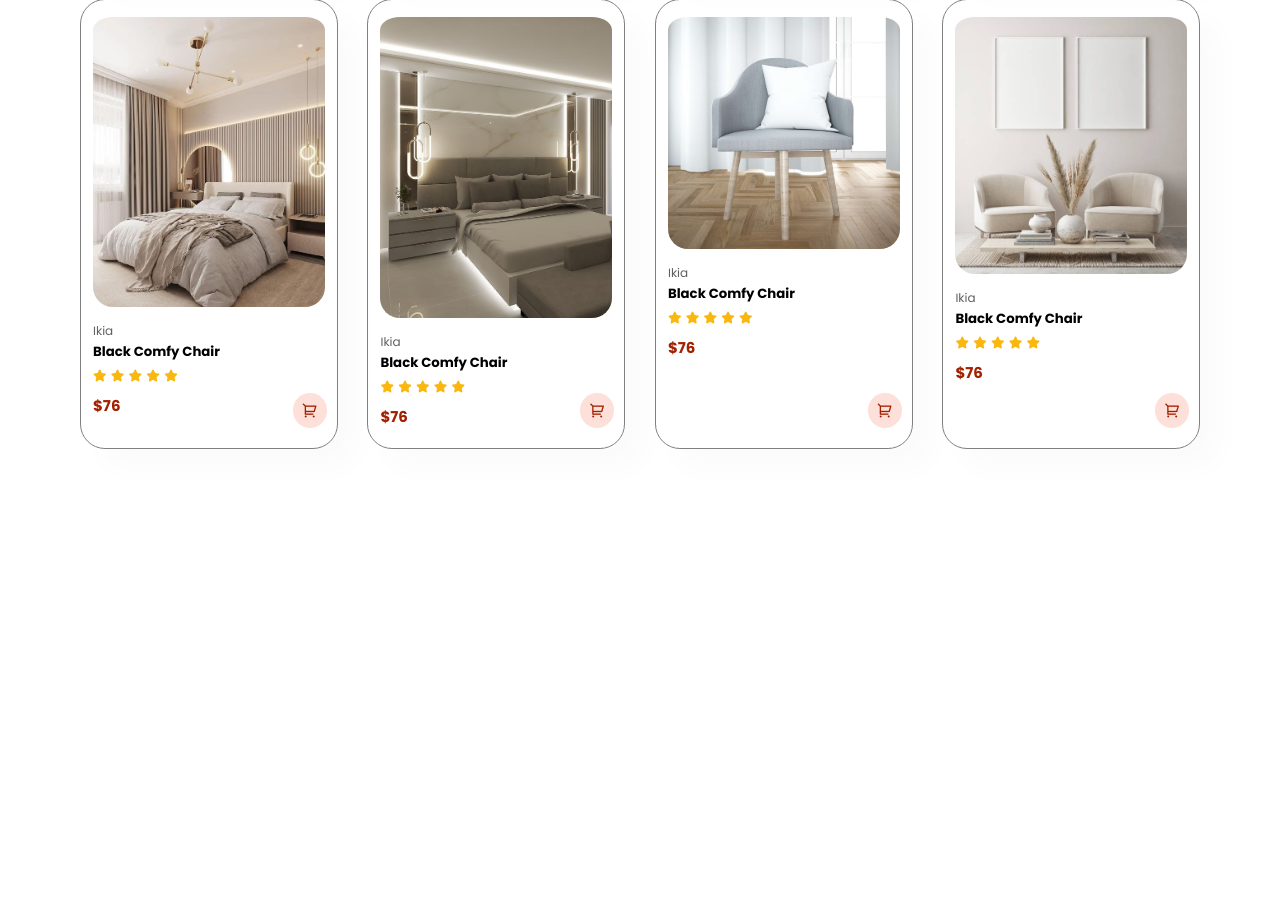
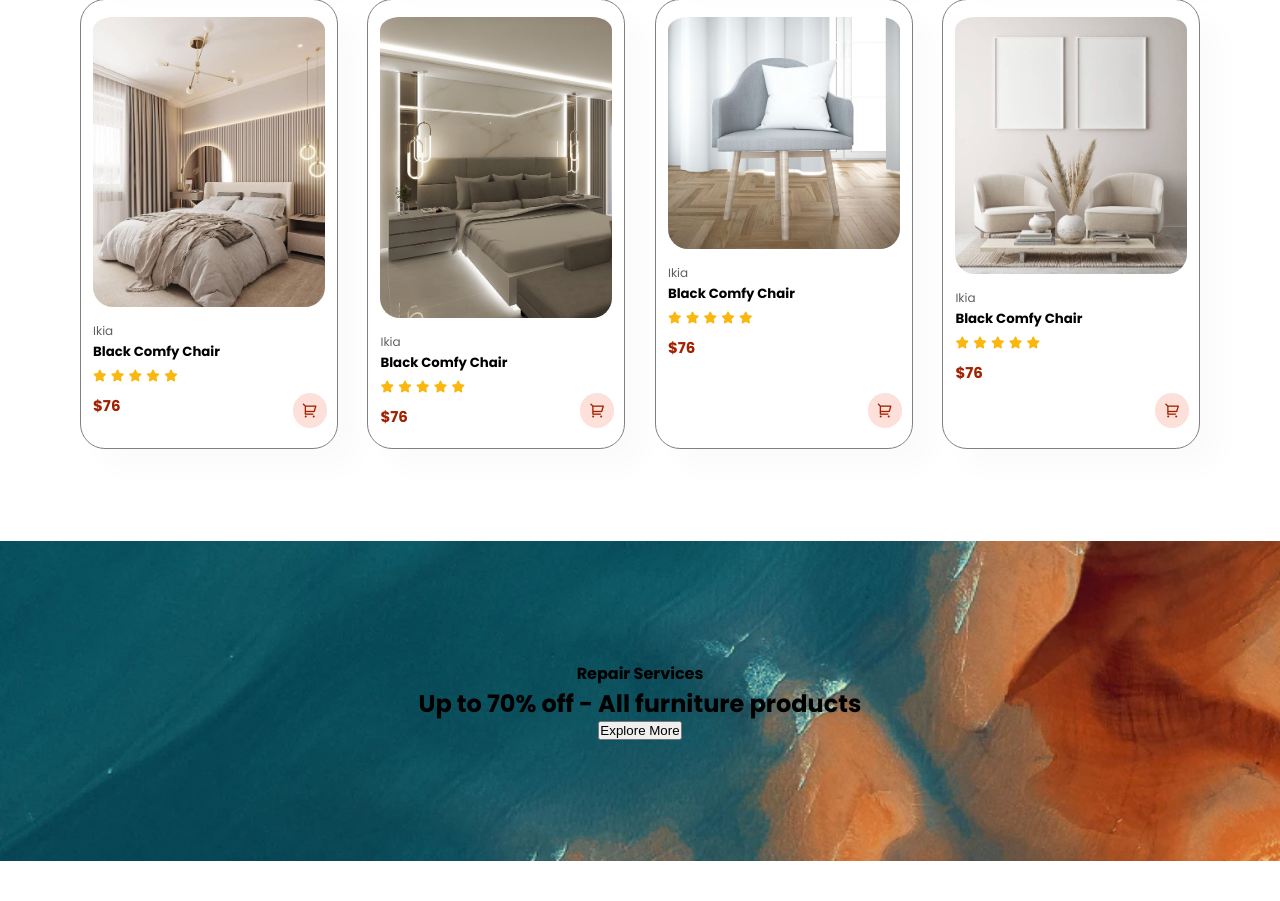
Before and after one commit to Abrar-Hosny/Comfy-home-E-commerce-website, a PHP site: page / in a window 1280 px wide. Shown: the part 1695-2596 px from the top of the page. Before the commit the page ends 2144 px from the top, so only its background shows below. Run offline with PHP 8.4, Linux system fonts and the light colour scheme; some libraries are stand-ins or nearby versions.

Commit message:
banner is added

```diff
--- a/index.css
+++ b/index.css
@@ -298,3 +298,19 @@ parent element and set the position as relative
 bottom: 20px;
 right: 10px;
 }
+
+
+#banner {
+display: flex;
+  flex-direction: column;
+  justify-content: center;
+  align-items: center;
+  text-align: center;
+/* background-image: url("assets/Grey\ and\ White\ Minimalist\ Clean\ Simple\ Interior\ Designer\ Linkedin\ Banner\ \(2\).png"); */
+background-image: url("assets/Capture.PNG");
+text-align: center;
+width: 100%;
+height: 40vh;
+background-size: cover;
+background-repeat: no-repeat;
+}
--- a/index.html
+++ b/index.html
@@ -271,6 +271,14 @@
 
       </section>
 
+      <!-- the banner -->
+
+
+      <section id="banner" class="section-m1">
+        <h4>Repair Services</h4>
+        <h2>  Up to<span> 70% off</span> - All furniture products</h2>
+        <button>Explore More </button>
+      </section>
 
       <!-- <script src="https://cdnjs.cloudflare.com/ajax/libs/flowbite/2.2.0/flowbite.min.js"></script> -->
       <script src="https://unpkg.com/scrollreveal"></script>
```
Also changed, not shown: assets/Capture.PNG (added), assets/Grey and White Minimalist Clean Simple Interior Designer Linkedin Banner (2).png (added).
